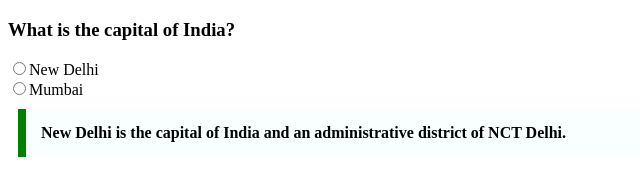
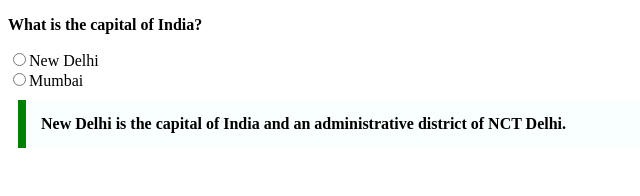
Before and after one commit to acciojob/trivia-Harsh652003, a website: page main.html in a window 1280 px wide. Shown: the whole page, without its empty margins (0-640 px from the left). Drawn offline with Linux system fonts and the light colour scheme.

Commit message:
created a submission

```diff
--- a/main.html
+++ b/main.html
@@ -8,17 +8,15 @@
 
 <body>
 	<div>
-    <h3><b>What is the capital of India?</b></h3>
-    <form>
-      <label>
+    <p><b>What is the capital of India?</b></p>
+
+
         <input type="radio" name="capital" value="new-delhi">New Delhi
-      </label>
+
 		<br>
-      <label>
+
         <input type="radio" name="capital" value="mumbai">Mumbai
-      </label>
-    </form>
-	</div>
+
 	<blockquote>New Delhi is the capital of India and an administrative district of NCT Delhi.
 
 	</blockquote>
```
